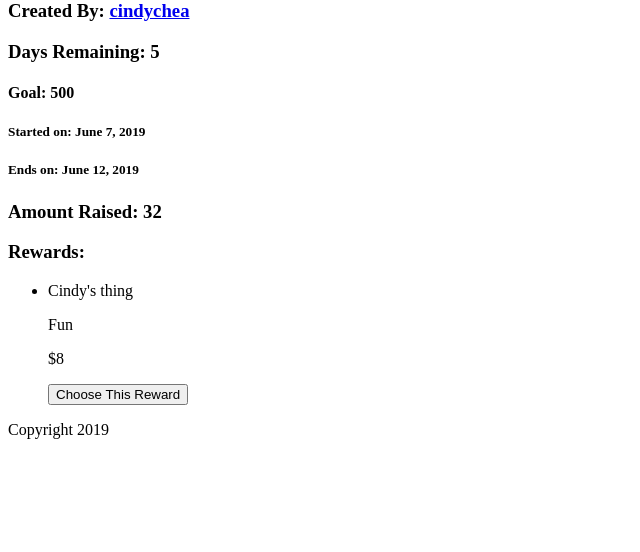
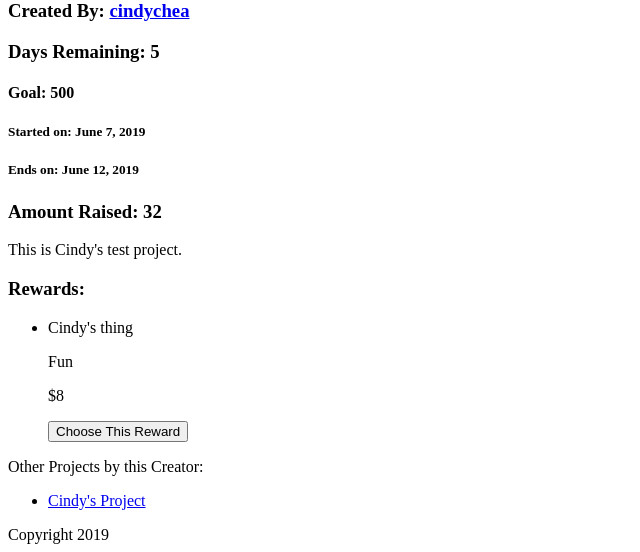
Before and after one commit to cindychea/crowdfunder, a Django app: page /project/3 in a window 1280 px wide. Shown: the part 384-936 px from the top of the page, without its empty margins (0-640 px from the left). Before the commit the page ends 823 px from the top, so only its background shows below. Run offline with Django 3.2, Linux system fonts and the light colour scheme; data comes from the database, SQL or seed files in the repository.

Commit message:
Other projects by creator are displayed at the bottom of project page

```diff
--- a/crowdfunder/templates/display_project.html
+++ b/crowdfunder/templates/display_project.html
@@ -8,6 +8,8 @@
 <h5>Started on: {{ project.start_date }}</h5>
 <h5>Ends on: {{ project.end_date }}</h5>
 <h3>Amount Raised: {{ project.total_contributions }}</h3>
+
+<p>{{ project.description }}</p>
 
 <h3>Rewards:</h3>
 {% for reward in project.rewards.all %}
@@ -35,4 +37,12 @@
 </form>
 {% endif %}
 
+<p>Other Projects by this Creator:</p>
+{% for project in projects %}
+    <ul>
+        <li>
+            <a href="{% url 'display_project' project_id=project.id %}">{{ project.title }}</a>
+        </li>
+    </ul>
+{% endfor %}
 {% endblock %}
--- a/crowdfunder/views.py
+++ b/crowdfunder/views.py
@@ -27,11 +27,14 @@ def home_page(request):
 
 def display_project(request, project_id):
     project = Project.objects.get(pk=project_id)
+    projects = Project.objects.filter(owner=project.owner)
     form = RewardForm()
     context = {
         'title': project.title,
         'project': project,
-        'form':form}
+        'projects': projects,
+        'form':form
+        }
     return render(request, 'display_project.html', context)
 
 @login_required
```
